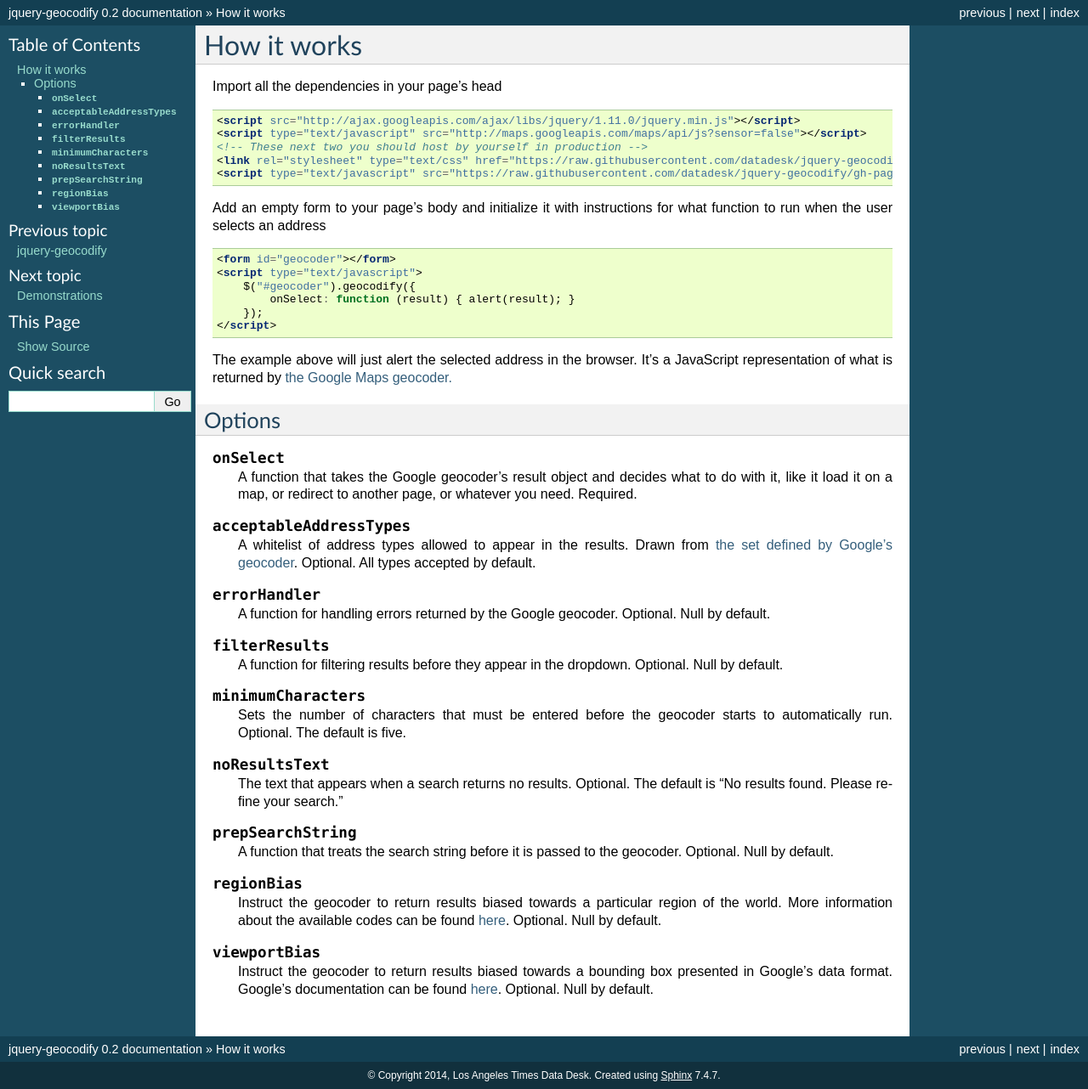
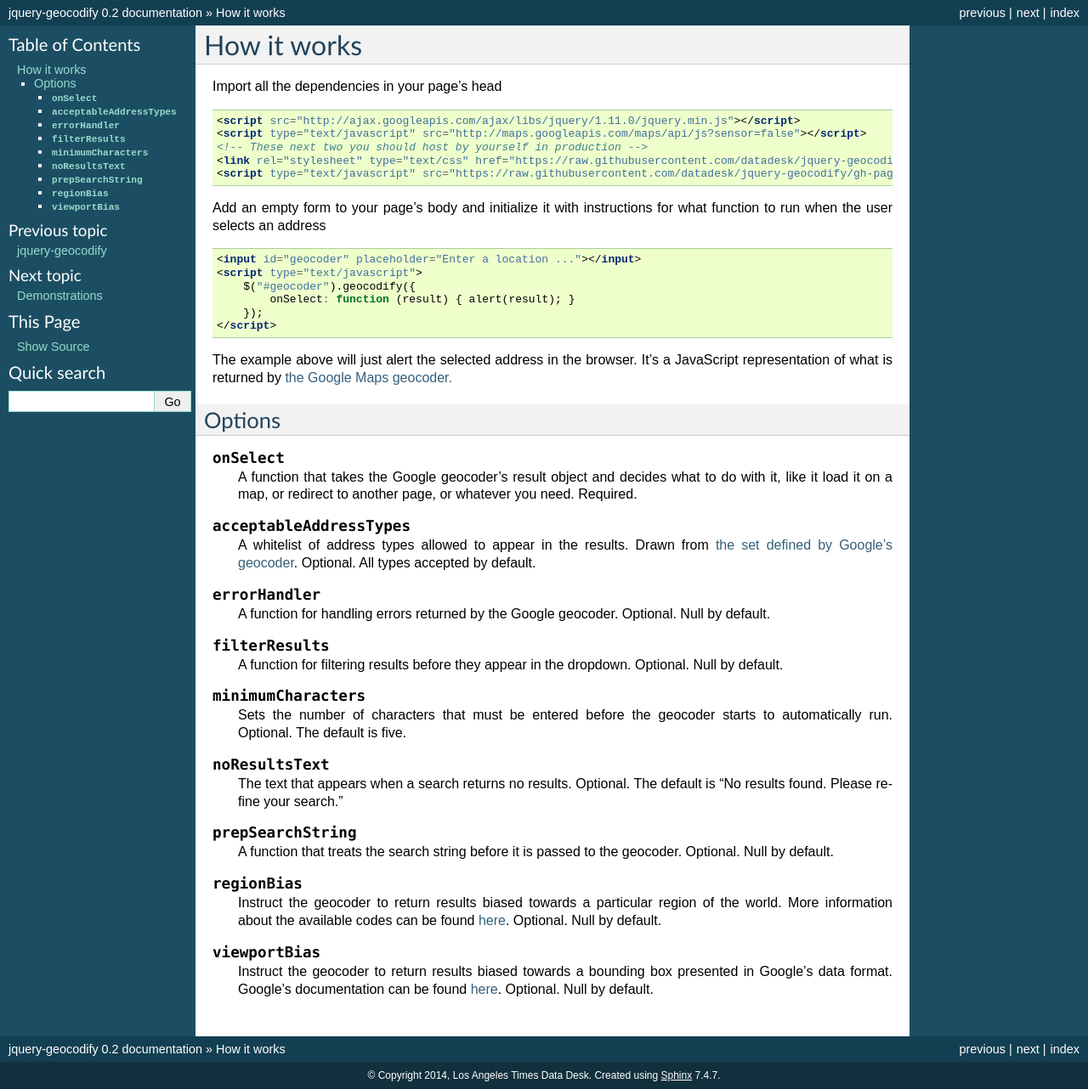
Before and after one commit to datadesk/jquery-geocodify, a Sphinx documentation site: the page built from docs/howitworks.rst, in a window 1280 px wide. Shown: the whole page at 85% size. Built offline with Sphinx 7.4.7, drawn with Linux system fonts in a browser that asks for light colours.

Commit message:
Some updated to how it works

```diff
--- a/docs/howitworks.rst
+++ b/docs/howitworks.rst
@@ -15,7 +15,7 @@ Add an empty form to your page's body and initialize it with instructions for wh
 
 .. code-block:: html
 
-    <form id="geocoder"></form>
+    <input id="geocoder" placeholder="Enter a location ..."></input>
     <script type="text/javascript">
         $("#geocoder").geocodify({
             onSelect: function (result) { alert(result); }
--- a/docs/index.rst
+++ b/docs/index.rst
@@ -78,7 +78,7 @@ Example
           });
         </script>
     </div>
-    <div style="height:300px; width:100%; border:1px dotted #ddd; margin-bottom: 25px;" id="map"></div>
+    <div style="height:300px; width:100%; border:1px dotted #ddd; margin: 5px 0 25px 0;" id="map"></div>
 
 
 Documentation
```
Also changed, not shown: 9 other files.
